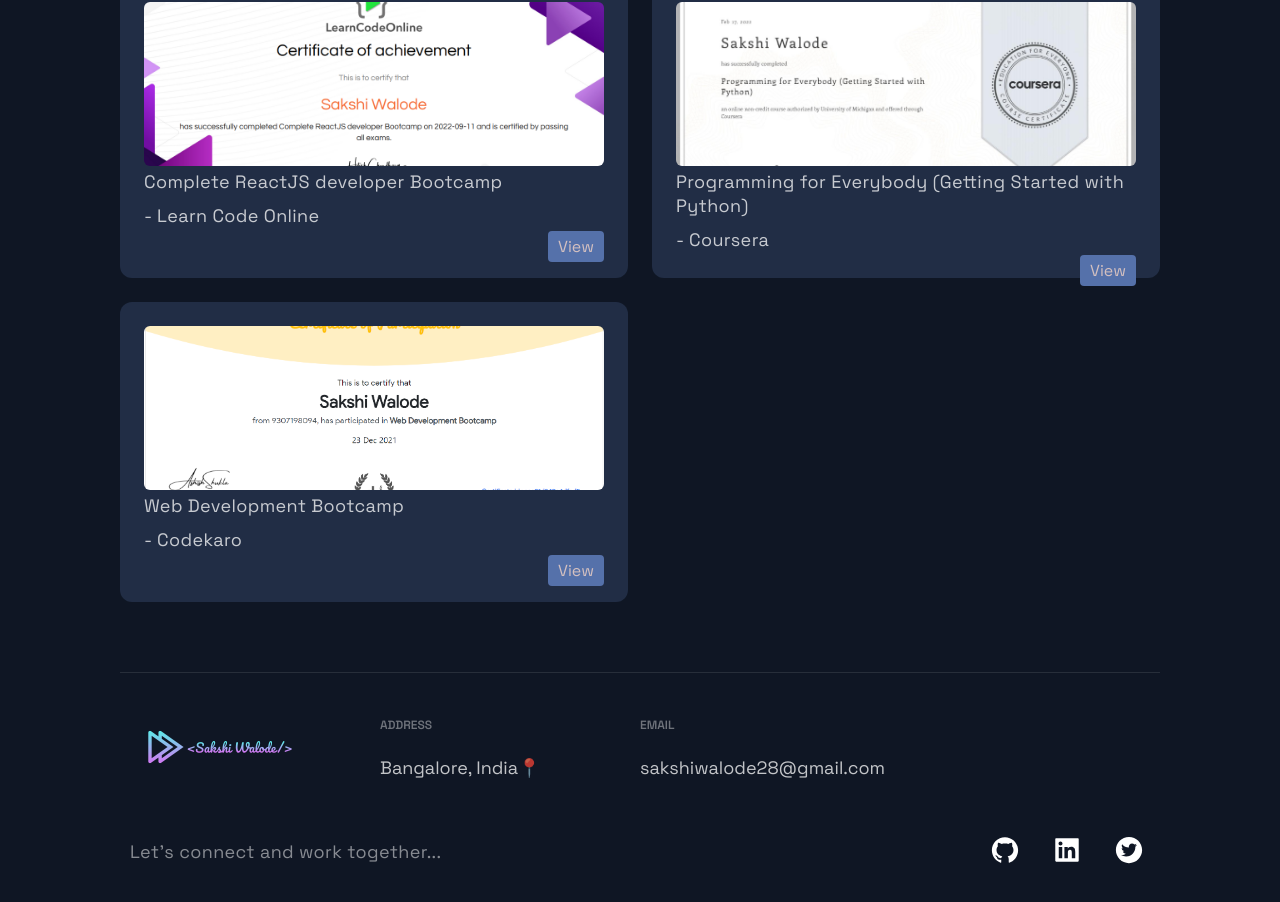
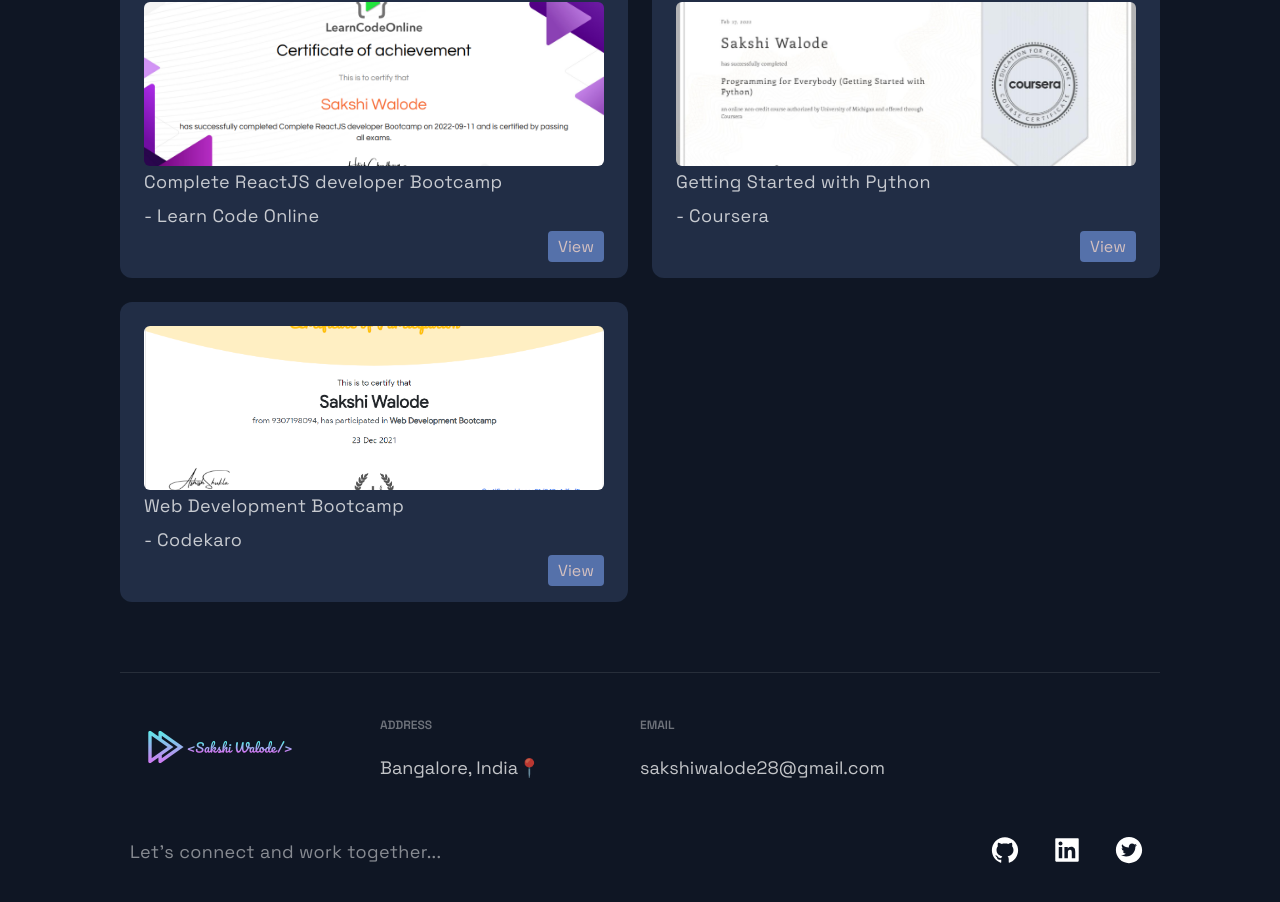
Before and after one commit to Sakshiwalode28/portfolio-sakshiwalode, a Next.js app: page / in a window 1280 px wide. Shown: the part 4437-5339 px from the top of the page. Built offline with nearby package versions, Linux system fonts and the light colour scheme.

Commit message:
Update Acomplishments.js

```diff
--- a/src/components/Acomplishments/Acomplishments.js
+++ b/src/components/Acomplishments/Acomplishments.js
@@ -12,7 +12,7 @@
     certi_img:'images/lco.png',
     image_link :"https://s3-ap-southeast-1.amazonaws.com/learnyst/schools/2410/certificates/53635/2972046_53635.pdf?1662885995"},
   { number: 20,
-    name: 'Programming for Everybody (Getting Started with Python)',
+    name: 'Getting Started with Python',
     by:'Coursera',
     certi_img:'images/coursera.png',
     image_link:"https://www.coursera.org/account/accomplishments/verify/Z9FSUUFEE92L"},
```
